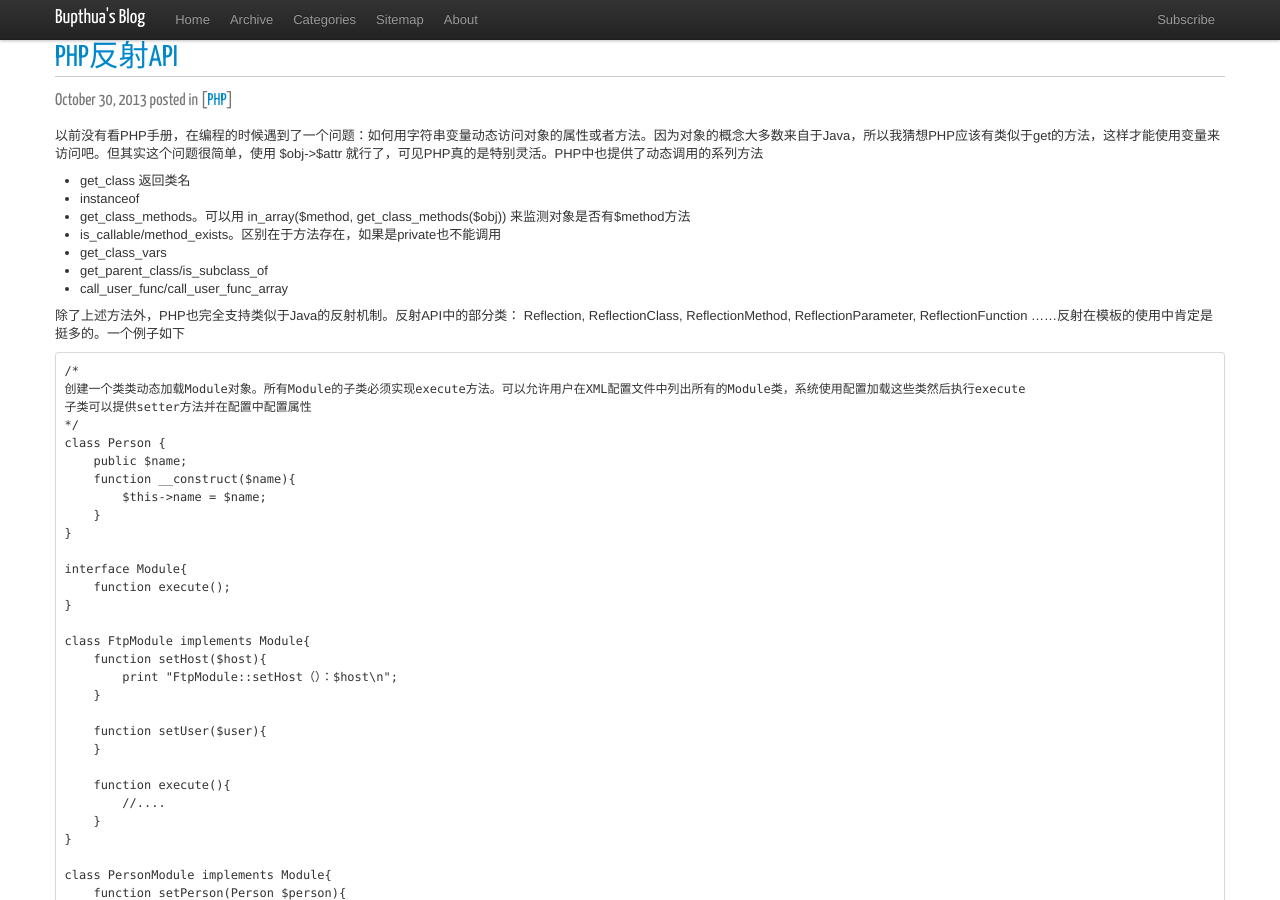
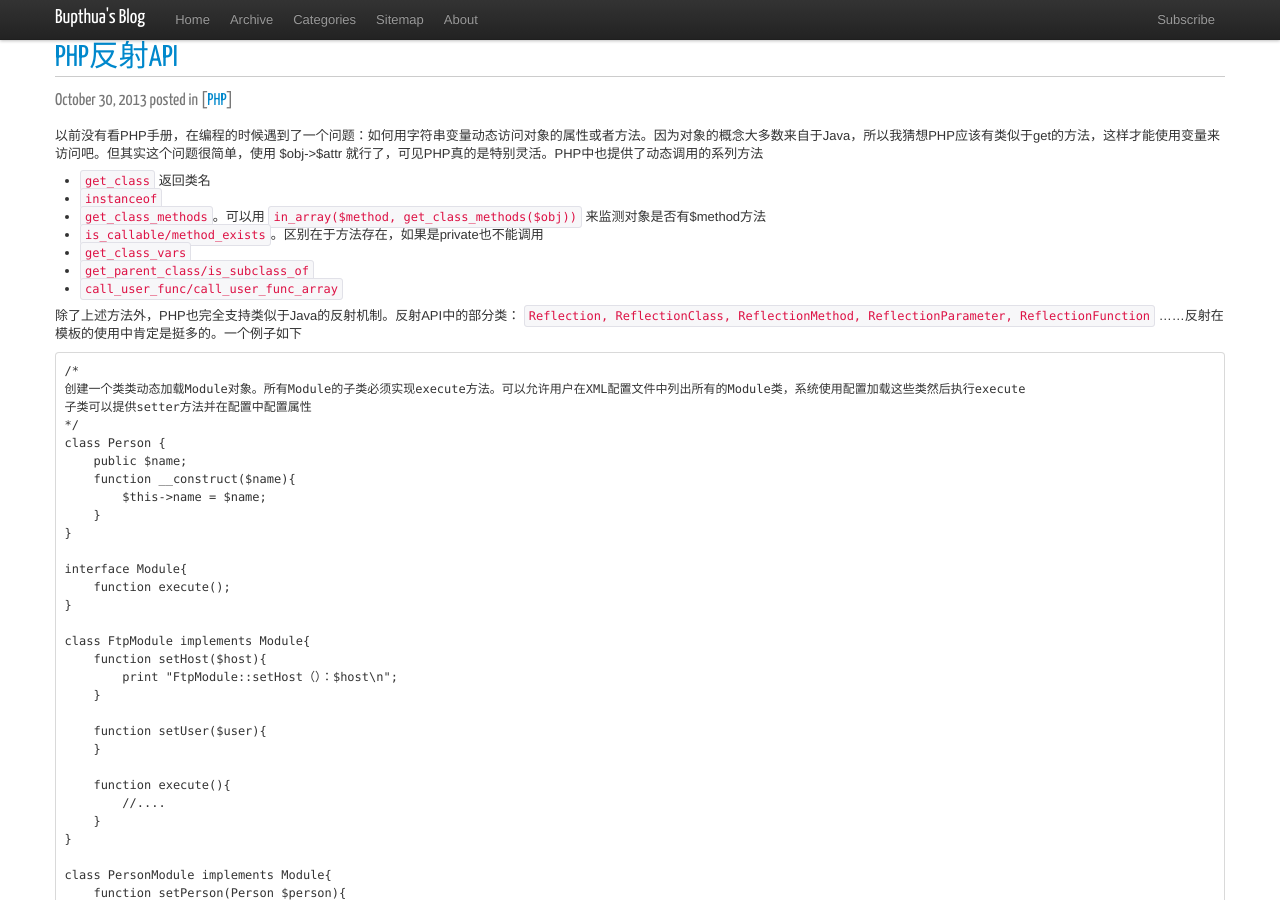
Before and after one commit to bupthua/bupthua.github.com, a Jekyll site: the page built from _posts/2013/2013-10-30-Php-Reflecting.md, in a window 1280 px wide and 900 px high. Built offline with Jekyll 4.4.1, drawn with Linux system fonts in a browser that asks for light colours; nearby versions of some CDN libraries; Markdown is read by kramdown in place of the engine named in the settings; comment, search, counter and statistics services are not loaded.

Commit message:
增加了行内代码，只需要用·；注意的是代码外_会被解析为强调，如果不是这样需要进行转义

```diff
--- a/_posts/2013/2013-10-30-Php-Reflecting.md
+++ b/_posts/2013/2013-10-30-Php-Reflecting.md
@@ -6,15 +6,15 @@ category: PHP
 
 以前没有看PHP手册，在编程的时候遇到了一个问题：如何用字符串变量动态访问对象的属性或者方法。因为对象的概念大多数来自于Java，所以我猜想PHP应该有类似于get的方法，这样才能使用变量来访问吧。但其实这个问题很简单，使用 $obj->$attr 就行了，可见PHP真的是特别灵活。PHP中也提供了动态调用的系列方法
 
-* get_class 返回类名
-* instanceof
-* get_class_methods。可以用 in_array($method, get_class_methods($obj)) 来监测对象是否有$method方法
-* is_callable/method_exists。区别在于方法存在，如果是private也不能调用
-* get_class_vars
-* get_parent_class/is_subclass_of
-* call_user_func/call_user_func_array
+* `get_class` 返回类名
+* `instanceof`
+* `get_class_methods`。可以用 `in_array($method, get_class_methods($obj))` 来监测对象是否有$method方法
+* `is_callable/method_exists`。区别在于方法存在，如果是private也不能调用
+* `get_class_vars`
+* `get_parent_class/is_subclass_of`
+* `call_user_func/call_user_func_array`
 
-除了上述方法外，PHP也完全支持类似于Java的反射机制。反射API中的部分类： Reflection, ReflectionClass, ReflectionMethod, ReflectionParameter, ReflectionFunction ……反射在模板的使用中肯定是挺多的。一个例子如下
+除了上述方法外，PHP也完全支持类似于Java的反射机制。反射API中的部分类： `Reflection, ReflectionClass, ReflectionMethod, ReflectionParameter, ReflectionFunction` ……反射在模板的使用中肯定是挺多的。一个例子如下
 
     /*
     创建一个类类动态加载Module对象。所有Module的子类必须实现execute方法。可以允许用户在XML配置文件中列出所有的Module类，系统使用配置加载这些类然后执行execute
```
